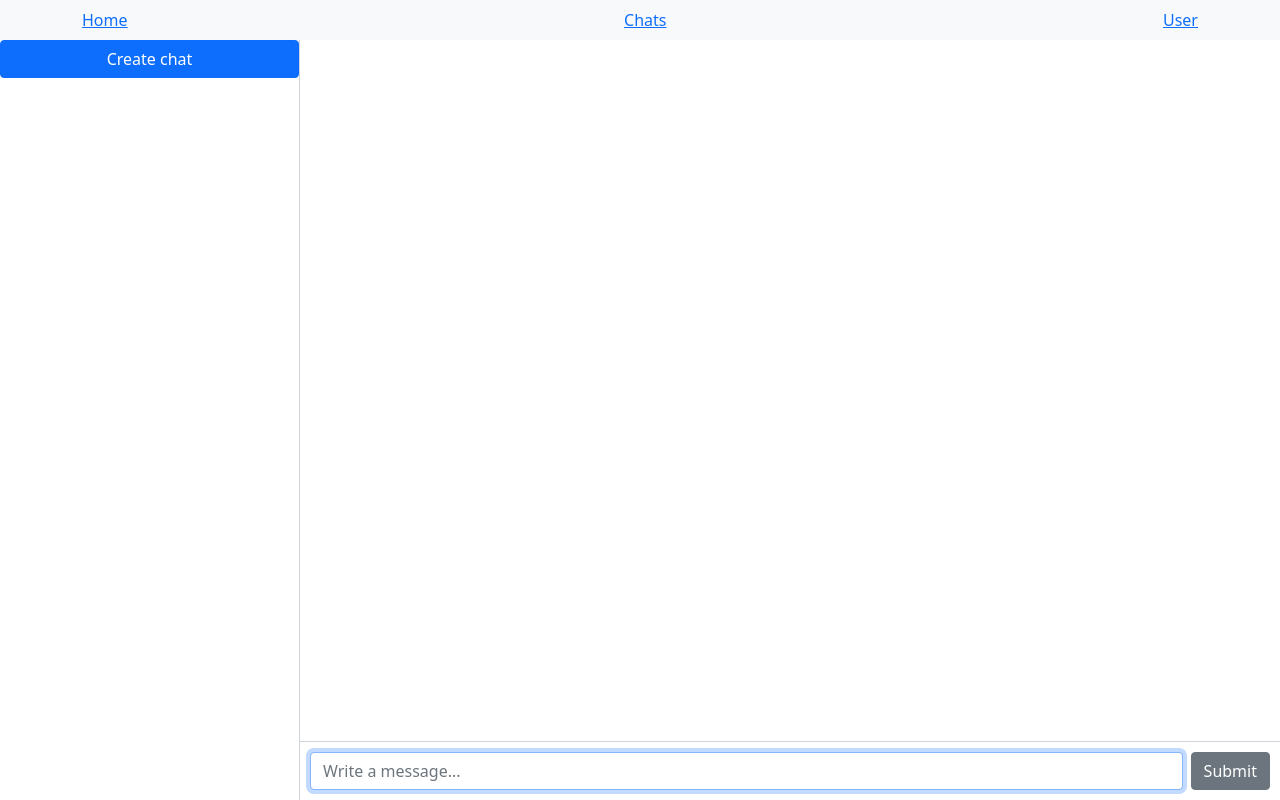
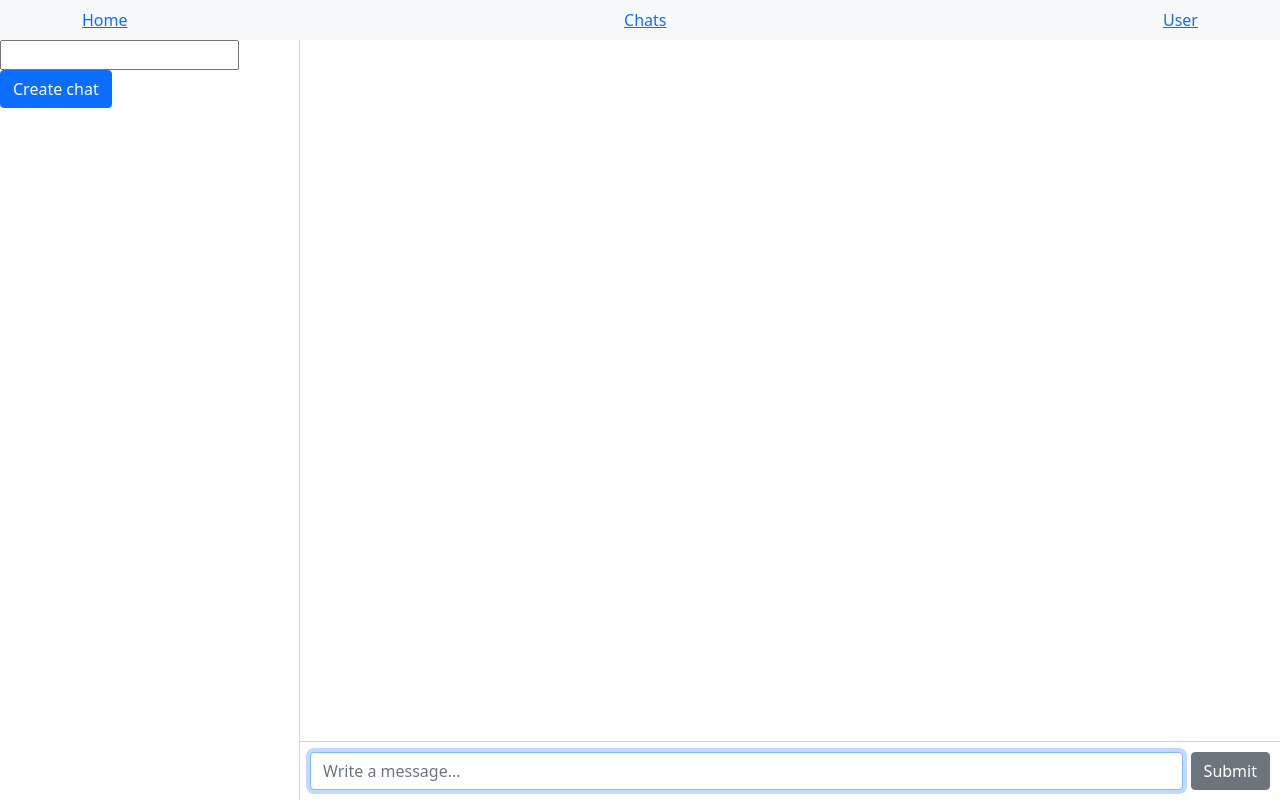
Before and after one commit to aromanovnik/react, a React (Create React App) app: page /chat/1 in a window 1280 px wide. Built offline with nearby package versions, Linux system fonts and the light colour scheme.

Commit message:
hw-6 Chats

```diff
--- a/src/hooks/useChats.tsx
+++ b/src/hooks/useChats.tsx
@@ -1,28 +1,42 @@
 import {useCallback, useState} from "react";
 import {IChats} from "../types/Chats";
 import {nanoid} from "nanoid";
+import {useDispatch, useSelector} from "react-redux";
+import {getChats} from "../store/chats/selectors";
+import {createChat} from "../store/chats/actions";
 
 export const useChats = (): {
     chats: IChats[];
-    setChats: (chats: IChats[]) => void;
-    addChat: () => void;
+    // setChats: (chats: IChats[]) => void;
+    addChat: (chat: IChats) => void;
 } => {
-    const [chats, setChats] = useState<IChats[]>([]);
+    const dispatch = useDispatch();
 
-    const addChat = useCallback(
-        () => {
-            setChats((prev) => {
-                const chatCopy = [...prev];
-                chatCopy.push({
-                    id: nanoid(),
-                    name: `Chat ${prev.length}`,
-                });
-                return chatCopy;
-            });
-        }, [setChats])
+    // const [chats, setChats] = useState<IChats[]>([]);
+    const chats = useSelector(getChats)
+
+    const addChat = (chat: IChats) => {
+        dispatch(createChat({
+            ...chat,
+            id: nanoid(),
+        }))
+    }
+
+
+    // const addChat = useCallback(
+    //     () => {
+    //         setChats((prev) => {
+    //             const chatCopy = [...prev];
+    //             chatCopy.push({
+    //                 id: nanoid(),
+    //                 name: `Chat ${prev.length}`,
+    //             });
+    //             return chatCopy;
+    //         });
+    //     }, [setChats])
     return {
         chats,
-        setChats,
-        addChat
+        // setChats,
+        addChat,
     }
 }
--- a/src/routes/Chat/index.tsx
+++ b/src/routes/Chat/index.tsx
@@ -11,7 +11,7 @@ import {IChats} from "../../types/Chats";
 
 export const Chat = () => {
     const {messages, addMessage} = useMessages();
-    const {chats, setChats} = useChats()
+    const {chats, addChat} = useChats()
     const [chat, setChat] = useState<IChats | undefined>(undefined);
     const {chatId} = useParams();
 
@@ -26,8 +26,12 @@ export const Chat = () => {
 
     return (
         <div className={styles.Chats}>
-            <Chats chats={chats}/>
-            {chatId && <div className={styles.right}><MessageList messages={messages}/><AddMessage chatId={chatId} onSubmit={addMessage}/></div>}
+            <Chats chats={chats} addChat={addChat}/>
+            {chatId &&
+                <div className={styles.right}><MessageList messages={messages}/>
+                    <AddMessage chatId={chatId} onSubmit={addMessage}/>
+                </div>
+            }
             {!chatId && <div className={styles.right}><h2>Choose a chat!</h2></div>}
         </div>
     );
--- a/src/store/chats/selectors.ts
+++ b/src/store/chats/selectors.ts
@@ -1,8 +1,8 @@
 import {IStore} from "../../types/Store";
 import {IChatsStore} from "../../types/Chats";
 
-const getChatsReducer = (state: IStore): IChatsStore => state.chats;
+export const getChatsReducer = (state: IStore): IChatsStore => state.chats;
 
-const getChats = (state: IStore) => getChatsReducer(state).chats;
-const getError = (state: IStore) => getChatsReducer(state).error;
-const getLoading = (state: IStore) => getChatsReducer(state).isLoading;
+export const getChats = (state: IStore) => getChatsReducer(state).chats;
+export const getError = (state: IStore) => getChatsReducer(state).error;
+export const getLoading = (state: IStore) => getChatsReducer(state).isLoading;
--- a/src/types/Chats.tsx
+++ b/src/types/Chats.tsx
@@ -1,5 +1,5 @@
 export interface IChats {
-    id: string;
+    id?: string;
     name: string;
 }
 
--- a/src/сomponents/chats/Chats.tsx
+++ b/src/сomponents/chats/Chats.tsx
@@ -2,14 +2,40 @@ import styles from './Chats.module.css';
 import {IChats} from "../../types/Chats";
 import {Button, ListGroup} from "react-bootstrap";
 import {Link} from "react-router-dom";
+import {ChangeEvent, useState} from "react";
 
-const Chats = ({chats}: { chats: IChats[] }) => {
+const Chats = ({chats, addChat}: { chats: IChats[], addChat: (chat: IChats) => void }) => {
+    const [nameChat, setNameChat] = useState('');
+
+    const createChat = () => {
+        if (!nameChat.trim()) {
+            return;
+        }
+
+        addChat({name: nameChat})
+        setNameChat('');
+    }
+
+    const onChange = (event: ChangeEvent<HTMLInputElement>): void => {
+        setNameChat(event.target?.value ?? '');
+        return;
+    }
+
     return (
-        <div  className={styles.Chats}>
+        <div className={styles.Chats}>
             <ListGroup>
-                {chats.map(chat => <Link to={'/chat/'+chat.id}><ListGroup.Item key={chat.id}>{chat.name}</ListGroup.Item> </Link>)}
+                {chats.map(chat => <Link to={'/chat/' + chat.id}><ListGroup.Item
+                    key={chat.id}>{chat.name}</ListGroup.Item> </Link>)}
             </ListGroup>
-            <Button variant="primary">Create chat</Button>
+
+            <div>
+                <input type="text"
+                       onChange={onChange}
+                       value={nameChat}/>
+                <br/>
+                <Button variant="primary" onClick={createChat}>Create chat</Button>
+            </div>
+
         </div>
     )
 }
```
Also changed, not shown: src/store/messages/selectors.ts (+4 -4 lines).
